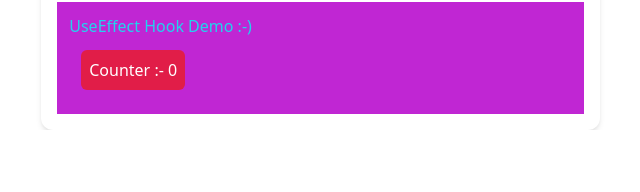
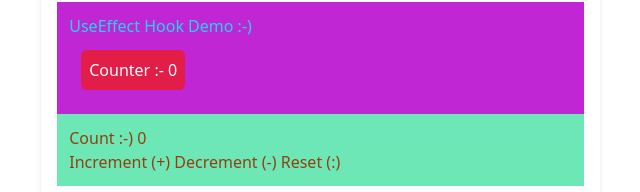
Before and after one commit to Yash-ak-3322/React_Practices, a React (Create React App) app: page / in a window 1280 px wide. Shown: the part 1588-1780 px from the top of the page, without its empty margins (558-1198 px from the left). Before the commit the page ends 1718 px from the top, so only its background shows below. Built offline with nearby package versions, Linux system fonts and the light colour scheme; no server answers.

Commit message:
UseReducer Hook

```diff
--- a/src/App.js
+++ b/src/App.js
@@ -9,6 +9,7 @@
 import ParentCompo from "./components/ParentCompo";
 import PostList from "./components/PostList";
 import UseEffectHook from "./components/UseEffectHook";
+import UseReduer from "./components/UseReduer";
 import Welcome from "./components/Welcome";
 
 function App() {
@@ -55,6 +56,10 @@
           <div className="p-3 bg-fuchsia-600 text-cyan-400">
             <UseEffectHook />
           </div>
+
+          <div className="p-3 bg-emerald-300 text-amber-800">
+            <UseReduer />
+          </div>
         </div>
       </main>
     </div>
--- /dev/null
+++ b/src/components/UseReduer.js
@@ -0,0 +1,36 @@
+import React, { useReducer } from "react";
+
+const initialState = 0;
+const reducer = (state, action) => {
+  switch (action) {
+    case "increment":
+      return state + 5;
+    case "decrement":
+      return state - 1;
+    case "reset":
+      return initialState;
+    default:
+      return state;
+  }
+
+  //   return newState;
+};
+
+export default function UseReduer() {
+  const [count, dispatch] = useReducer(reducer, initialState);
+
+  return (
+    <div>
+      <div>Count :-) {count}</div>
+      <div>
+        <button onClick={() => dispatch("increment")}>Increment (+)</button>{" "}
+        <t />
+        <button onClick={() => dispatch("decrement")}>
+          Decrement (-)
+        </button>{" "}
+        <t />
+        <button onClick={() => dispatch("reset")}>Reset (:)</button>
+      </div>
+    </div>
+  );
+}
```
